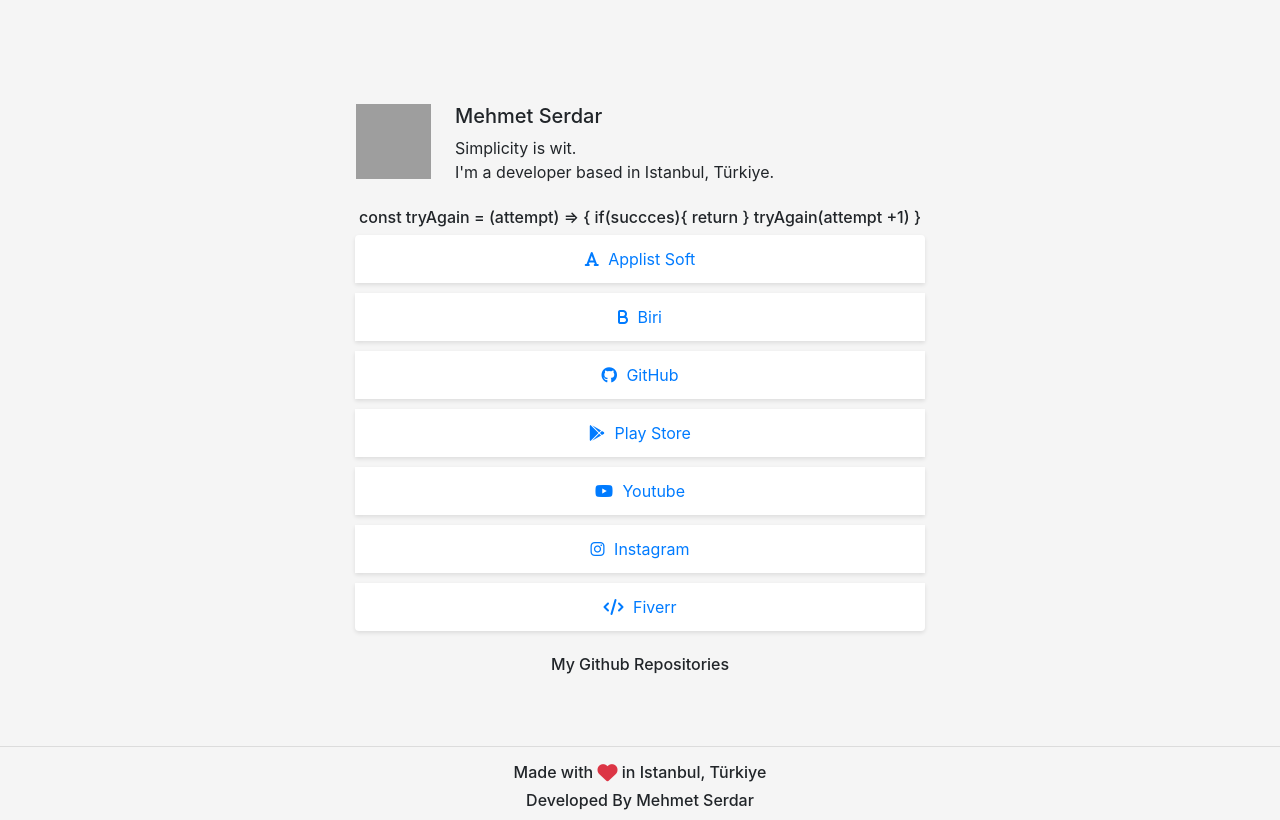
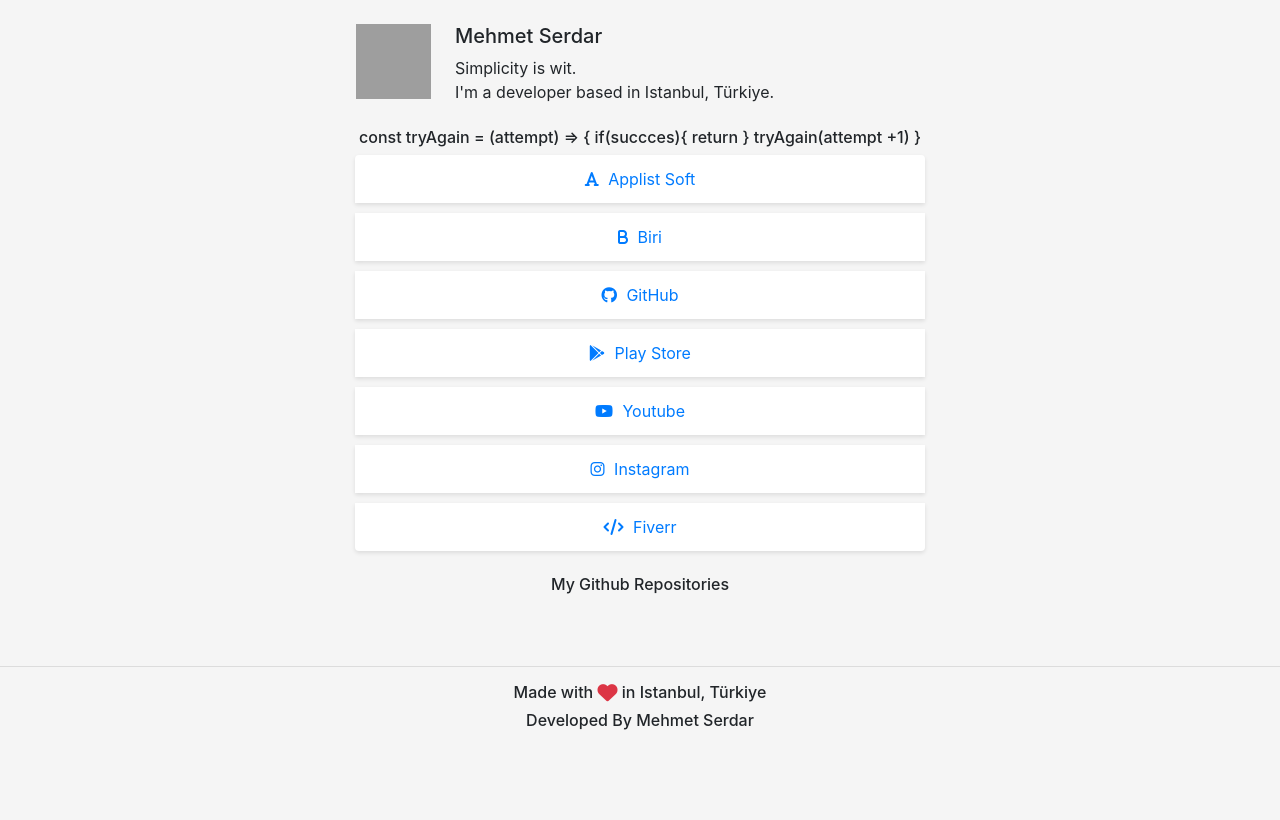
Before and after one commit to mehmetserdar/mehmetserdar.github.io, a plain HTML site: page index.html in a window 1280 px wide. Drawn offline with nearby package versions, Linux system fonts and the light colour scheme; no server answers; grey boxes are pictures that could not be loaded.

Commit message:
modified:   index.html 	modified:   style.css

```diff
--- a/index.html
+++ b/index.html
@@ -10,7 +10,7 @@
 <body>
     <div class="container">
         <div class="row">
-          <div class="media mt-5">
+          <div class="media mt-2">
             <img src="https://avatars3.githubusercontent.com/u/46869157?s=460&u=c26930b67f11277b29c9704d922d7e0c35f1c373&v=4" class="m-3" alt="image" width="75px" height="75px">
             <div class="media-body m-2">
               <h5 class="align-items-center mt-2">Mehmet Serdar</h5>
@@ -33,7 +33,7 @@
               </div>
         </div>
     </div>
-    <div class="footer mt-2 text-center">
+    <div class="footer pb-5 text-center">
       <hr/>
       <h6>Made with <i class="fa fa-heart fa-lg text-danger"> </i> in Istanbul, Türkiye</h6>
       <h6>
--- a/style.css
+++ b/style.css
@@ -1,6 +1,5 @@
 body {
     background-color: #f5f5f5;
-    padding-top: 40px;
 }
 
 .container {
```
